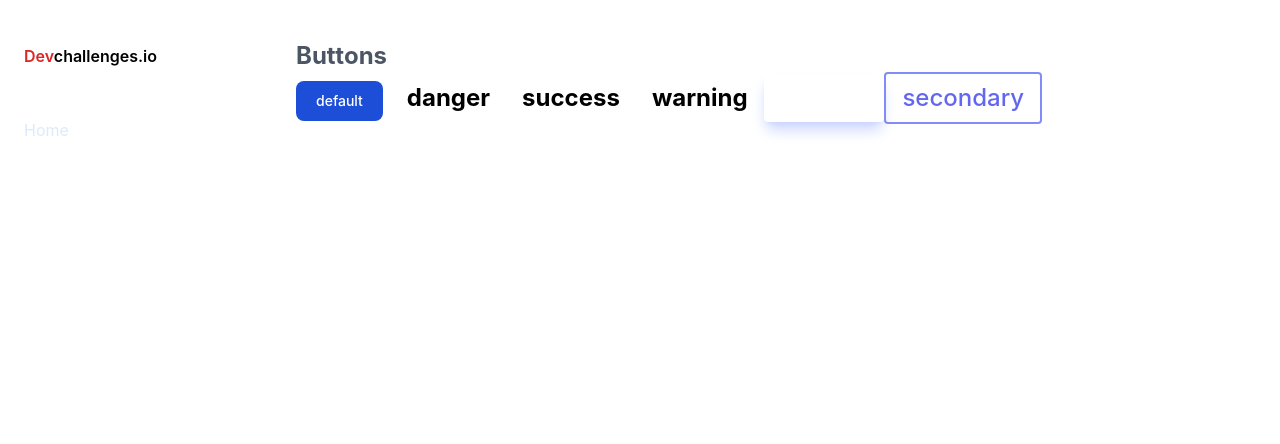
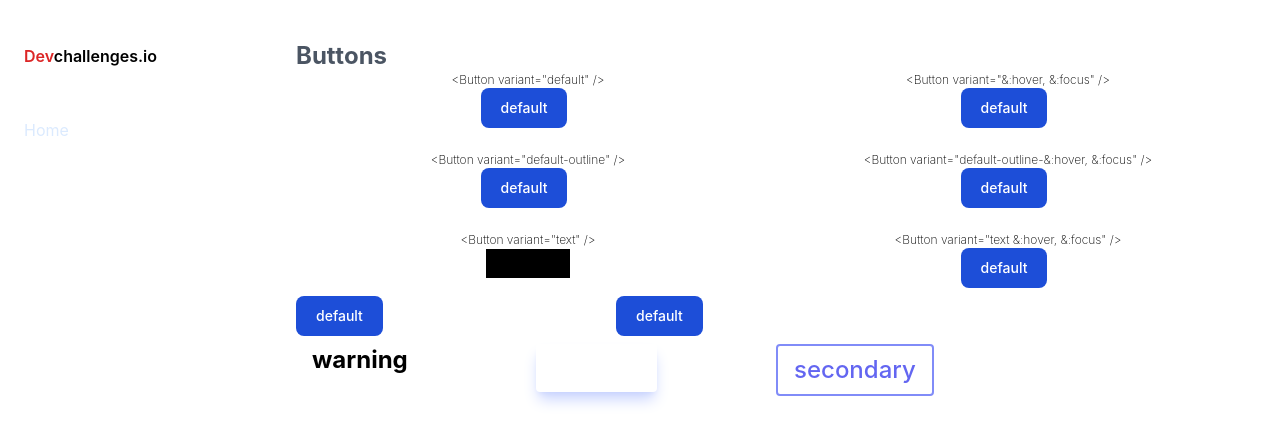
Before and after one commit to michellejt/button-component-variants, a React (Create React App) app: page / in a window 1280 px wide. Shown: the top 444 px of the page. Built offline with nearby package versions, Linux system fonts and the light colour scheme.

Commit message:
add some more logic to map over and display button variants on the page

```diff
--- a/src/components/Button.js
+++ b/src/components/Button.js
@@ -11,15 +11,24 @@ const buttonClasses = {
     "px-4 py-2 bg-default-grey outline-none rounded text-white shadow-indigo-200 shadow-lg font-medium active:shadow-none active:scale-95 hover:bg-indigo-600 focus:bg-indigo-600 focus:ring-2 focus:ring-indigo-600 focus:ring-offset-2 disabled:bg-gray-400/80 disabled:shadow-none disabled:cursor-not-allowed transition-colors duration-200",
   secondary:
     "px-4 py-2 bg-transparent outline-none border-2 border-indigo-400 rounded text-indigo-500 font-medium active:scale-95 hover:bg-indigo-600 hover:text-white hover:border-transparent focus:bg-indigo-600 focus:text-white focus:border-transparent focus:ring-2 focus:ring-indigo-600 focus:ring-offset-2 disabled:bg-gray-400/80 disabled:shadow-none disabled:cursor-not-allowed transition-colors duration-200",
+  text: "bg-black",
 };
 
-export default function Button({ children, variant, onClick }) {
+export default function Button({ children, variant, link, onClick, state }) {
   // Use the variant prop to access the corresponding class name
   const className = buttonClasses[variant] || buttonClasses.default; // Set as default button class
   return (
-    // Use the className attribute to apply the class name to the button element
-    <button className={className} onClick={onClick}>
-      {children}
-    </button>
+    // Use a conditional operator to check the variant prop and return either a button or a link element
+    variant === "text" ? (
+      // If the variant is text, return a link element with the children as the text
+      <a href={link} className={className} onClick={onClick}>
+        {children}
+      </a>
+    ) : (
+      // Otherwise, return a button element with the children as the content
+      <button className={`${className} ${state}`} onClick={onClick}>
+        {children}
+      </button>
+    )
   );
 }
--- a/src/components/Content.js
+++ b/src/components/Content.js
@@ -1,27 +1,82 @@
 import React from "react";
 import Button from "./Button";
 
-// Define an array of button variants
+// Define an object of button variants
+const buttonVariants = {
+  default: "default",
+  "&:hover, &:focus": "default",
+  "default-outline": "default",
+  "default-outline-&:hover, &:focus": "default",
+  text: "default",
+  "text &:hover, &:focus": "default",
+  "disable-shadow": "default",
+  disabled: "default",
+  warning: "warning",
+  primary: "primary",
+  secondary: "secondary",
+};
 
+// Define a function component that renders the buttons
 export default function Content() {
-  const buttonVariants = [
-    "default",
-    "danger",
-    "success",
-    "warning",
-    "primary",
-    "secondary",
-  ];
+  // Use the return statement inside the function
   return (
     <>
       <div className="flex-1 p-10 text-2xl font-bold">
         <h1 className="text-gray-600">Buttons</h1>
-        {/* map() method to loop over the button variants and render a Button component for each buttonVariant */}
-        {buttonVariants.map((variant) => (
-          <Button variant={variant} key={variant}>
-            {variant}
-          </Button>
-        ))}
+        {/* Use grid-cols-2 for the first 6 buttons */}
+        <div className="grid grid-cols-2 gap-4">
+          {/* Loop over the first 6 button variants */}
+          {Object.entries(buttonVariants)
+            .slice(0, 6)
+            .map(([key, value]) => (
+              <div class="justify-items-center">
+                <p className="text-xs font-extralight">{`<Button variant="${key}" />`}</p>
+                <Button
+                  state="hullo"
+                  variant={key}
+                  key={key}
+                  {...(key === "text" ? { link: "#" } : {})}
+                >
+                  {value}
+                </Button>
+              </div>
+            ))}
+        </div>
+        {/* Use grid-cols-3 for the 7th and 8th buttons */}
+        <div className="grid grid-cols-3 gap-4">
+          {/* Loop over the 7th and 8th button variants */}
+          {Object.entries(buttonVariants)
+            .slice(6, 8)
+            .map(([key, value]) => (
+              <div class="justify-items-center">
+                <Button
+                  variant={key}
+                  key={key}
+                  //Using a conditional operator this specifices shen the variant is equal to text pass the link prop, otherwise leave it empty
+                  {...(key === "text" ? { link: "#" } : {})}
+                >
+                  {value}
+                </Button>
+              </div>
+            ))}
+        </div>
+        {/* Use grid-cols-4 for the rest of the buttons */}
+        <div className="grid grid-cols-4 gap-4">
+          {/* Loop over the rest of the button variants */}
+          {Object.entries(buttonVariants)
+            .slice(8)
+            .map(([key, value]) => (
+              <div class="justify-items-center">
+                <Button
+                  variant={key}
+                  key={key}
+                  {...(key === "text" ? { link: "#" } : {})}
+                >
+                  {value}
+                </Button>
+              </div>
+            ))}
+        </div>
       </div>
     </>
   );
```
